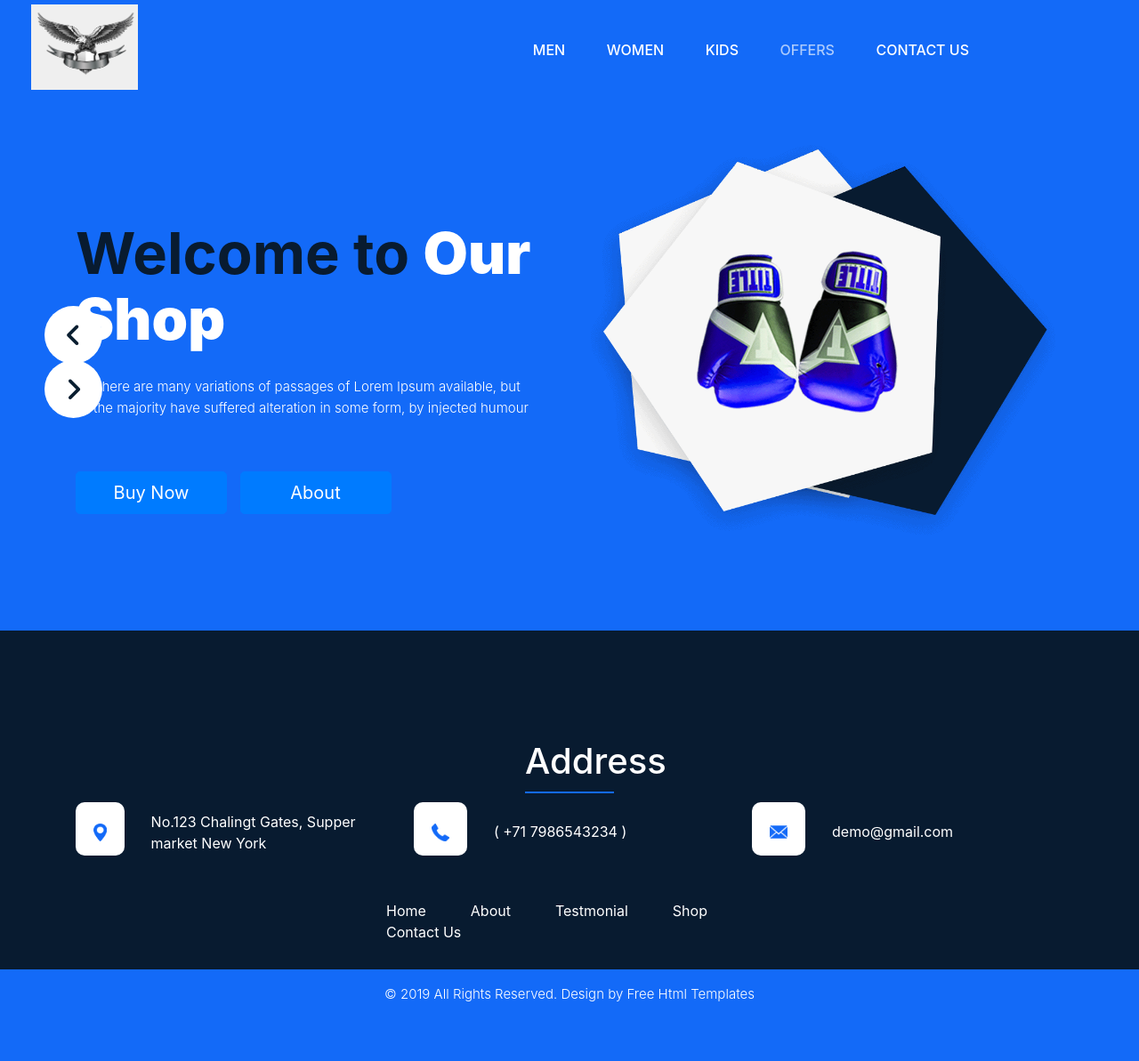
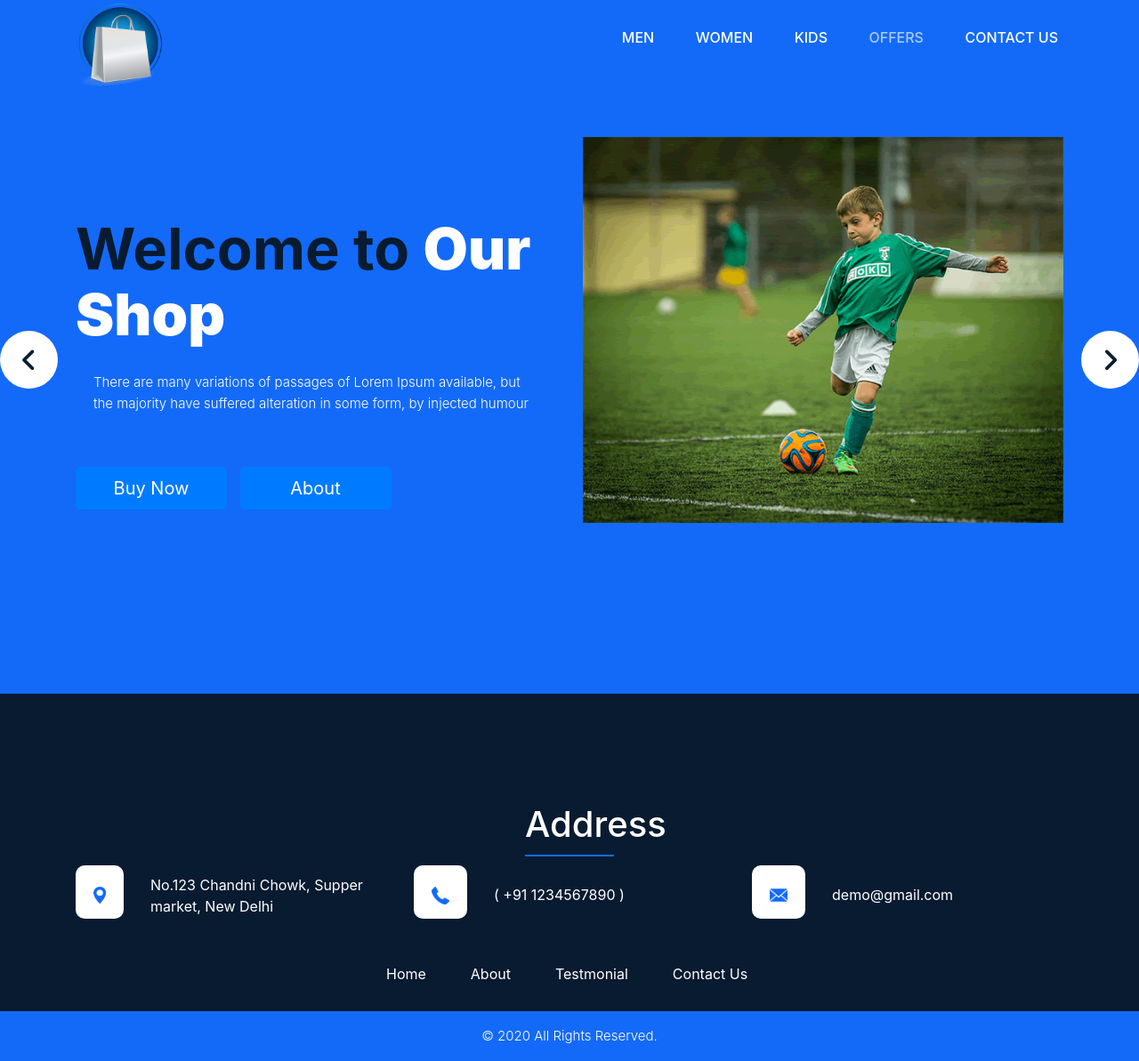
Before and after one commit to anuj-c/ecommerce, a PHP site: page / in a window 1280 px wide. Shown: the whole page at 89% size. Before the commit the page ends 1126 px from the top, so only its background shows below. Run offline with PHP 8.4, Linux system fonts and the light colour scheme; data that the repository does not hold is empty; some libraries are stand-ins or nearby versions.

Commit message:
index links not working

```diff
--- a/css/style.css
+++ b/css/style.css
@@ -39,6 +39,39 @@ body {
      line-height: 1.80857;
      font-weight: normal;
      overflow-x: hidden;
+}
+
+header.section{
+     background: #136af8;
+}
+
+section.slider div#main_slider{
+     height: 85vh;
+}
+
+.makeLight{
+     opacity: 0.3;
+}
+
+.headLogo{
+     height: 100px;
+     position: relative;
+}
+
+.headLogo button{
+     height: 100%;
+}
+.headLogo button img{
+     height: 100%;
+}
+.headLinks{
+     position: relative;
+}
+.headLinks nav{
+     position: absolute;
+     right: 0;
+     top: 50%;
+     transform: translateY(-50%);
 }
 
 a {
@@ -1063,7 +1096,7 @@ ul.top_icon li a {
 .main-menu ul {
      margin: 0;
      list-style-type: none;
-     margin-bottom: 10px;
+     /* margin-bottom: 10px; */
 }
 
 .main-menu ul>li {
@@ -2537,14 +2570,14 @@ button.btn.btn-primary,button.btn.btn-primary:hover,button.btn.btn-primary:focus
 
 #main_slider a.carousel-control-prev {
     position: absolute;
-    left: 50px;
+    /* left: 50px; */
     top: 40%;
 }
 
 #main_slider a.carousel-control-next {
     position: absolute;
-    left: 50px;
-    top: 50%;
+    /* left: 50px; */
+    top: 40%;
 }
 
 #main_slider .carousel-control-prev:hover,
--- a/index.php
+++ b/index.php
@@ -11,7 +11,7 @@ if (!isset($_SESSION['showall-table'])) {
 
 require "templates/views/testheader.php";
 ?>
-    <section>
+    <section class="slider">
         <div id="main_slider" class="section carousel slide banner-main" data-ride="carousel">
             <ol class="carousel-indicators">
                 <li data-target="#main_slider" data-slide-to="0" class="active"></li>
@@ -27,12 +27,31 @@ require "templates/views/testheader.php";
                                     <h1>Welcome to <strong class="color">Our Shop</strong></h1>
                                     <p>There are many variations of passages of Lorem Ipsum available, but the majority have suffered alteration in some form, by injected humour</p>
                                     <a class="btn btn-lg btn-primary" href="#" role="button">Buy Now</a>
-                                    <a class="btn btn-lg btn-primary" href="about.html" role="button">About </a>
+                                    <a class="btn btn-lg btn-primary" href="#" role="button">About </a>
                                 </div>
                             </div>
                             <div class="col-xl-6 col-lg-6 col-md-6 col-sm-12">
                                 <div class="img-box">
-                                    <figure><img src="img/boksing-gloves.png" alt="img" /></figure>
+                                    <figure><img src="images/child-image.png" alt="img" /></figure>
+                                </div>
+                            </div>
+                        </div>
+                    </div>
+                </div>
+                <div class="carousel-item">
+                    <div class="container" style="margin-top: -100px;">
+                        <div class="row marginii">
+                            <div class="col-xl-6 col-lg-6 col-md-6 col-sm-12">
+                                <div class="carousel-caption ">
+                                    <h1>Holiday Season <strong class="color">is here</strong></h1>
+                                    <p>There are many variations of passages of Lorem Ipsum available, but the majority have suffered alteration in some form, by injected humour</p>
+                                    <a class="btn btn-lg btn-primary" href="#" role="button">Buy Now</a>
+                                    <a class="btn btn-lg btn-primary" href="#" role="button">About</a>
+                                </div>
+                            </div>
+                            <div class="col-xl-6 col-lg-6 col-md-6 col-sm-12">
+                                <div class="img-box ">
+                                    <figure><img src="images/t-shirt.png" alt="img" /></figure>
                                 </div>
                             </div>
                         </div>
@@ -46,26 +65,7 @@ require "templates/views/testheader.php";
                                     <h1>Welcome to <strong class="color">Our Shop</strong></h1>
                                     <p>There are many variations of passages of Lorem Ipsum available, but the majority have suffered alteration in some form, by injected humour</p>
                                     <a class="btn btn-lg btn-primary" href="#" role="button">Buy Now</a>
-                                    <a class="btn btn-lg btn-primary" href="about.html" role="button">About</a>
-                                </div>
-                            </div>
-                            <div class="col-xl-6 col-lg-6 col-md-6 col-sm-12">
-                                <div class="img-box ">
-                                    <figure><img src="img/boksing-gloves.png" alt="img" /></figure>
-                                </div>
-                            </div>
-                        </div>
-                    </div>
-                </div>
-                <div class="carousel-item">
-                    <div class="container" style="margin-top: -100px;">
-                        <div class="row marginii">
-                            <div class="col-xl-6 col-lg-6 col-md-6 col-sm-12">
-                                <div class="carousel-caption ">
-                                    <h1>Welcome to <strong class="color">Our Shop</strong></h1>
-                                    <p>There are many variations of passages of Lorem Ipsum available, but the majority have suffered alteration in some form, by injected humour</p>
-                                    <a class="btn btn-lg btn-primary" href="#" role="button">Buy Now</a>
-                                    <a class="btn btn-lg btn-primary" href="about.html" role="button">About</a>
+                                    <a class="btn btn-lg btn-primary" href="#" role="button">About</a>
                                 </div>
                             </div>
                             <div class="col-xl-6 col-lg-6 col-md-6 col-sm-12">
@@ -77,16 +77,16 @@ require "templates/views/testheader.php";
                     </div>
                 </div>
             </div>
-            <a class="carousel-control-prev" href="#main_slider" role="button" data-slide="prev">
+            <a class="carousel-control-prev makeLight" href="#main_slider" role="button" data-slide="prev">
                 <i class='fa fa-angle-left'></i></a>
-            <a class="carousel-control-next" href="#main_slider" role="button" data-slide="next">
+            <a class="carousel-control-next makeLight" href="#main_slider" role="button" data-slide="next">
                 <i class='fa fa-angle-right'></i>
             </a>
         </div>
     </section>
     <form action="upload/nav.php" method="POST">
         <?php for ($i = 0; $i < $tables->num_rows; $i++) {
-            $categ = $conn->query("SELECT image,title,price FROM " . $table[$i][1] . " ORDER BY time LIMIT 6"); ?>
+            $categ = $conn->query("SELECT id,image,title,price FROM " . $table[$i][1] . " ORDER BY time LIMIT 6"); ?>
             <div id="plant" class="section product">
                 <div class="container">
                     <div class="row">
--- a/templates/views/testfooter.php
+++ b/templates/views/testfooter.php
@@ -14,13 +14,13 @@
             <div class="col-sm-12 col-md-12 col-lg-4">
                <div class="site_info">
                   <span class="info_icon"><img src="images/map-icon.png" /></span>
-                  <span style="margin-top: 10px;">No.123 Chalingt Gates, Supper market New York</span>
+                  <span style="margin-top: 10px;">No.123 Chandni Chowk, Supper market, New Delhi</span>
                </div>
             </div>
             <div class="col-sm-12 col-md-12 col-lg-4">
                <div class="site_info">
                   <span class="info_icon"><img src="images/phone-icon.png" /></span>
-                  <span style="margin-top: 21px;">( +71 7986543234 )</span>
+                  <span style="margin-top: 21px;">( +91 1234567890 )</span>
                </div>
             </div>
             <div class="col-sm-12 col-md-12 col-lg-4">
@@ -38,7 +38,6 @@
             <li class="active"><a href="#">Home</a></li>
             <li><a href="about.html">About</a></li>
             <li><a href="testmonial.html">Testmonial</a></li>
-            <li><a href="clients.html">Shop</a></li>
             <li><a href="contact.html">Contact Us</a></li>
          </ul>
       </div>
@@ -50,7 +49,7 @@
 <!-- footer start-->
 <div id="plant" class="footer layout_padding pt-3">
    <div class="container">
-      <p>© 2019 All Rights Reserved. Design by<a href="https://html.design/"> Free Html Templates</a></p>
+      <p>© 2020 All Rights Reserved.</p>
    </div>
 </div>
 
--- a/templates/views/testheader.php
+++ b/templates/views/testheader.php
@@ -9,7 +9,7 @@
     <meta name="viewport" content="width=device-width, initial-scale=1">
     <meta name="viewport" content="initial-scale=1, maximum-scale=1">
     <!-- site metas -->
-    <title>Sock</title>
+    <title>Ecommerce</title>
     <meta name="keywords" content="">
     <meta name="description" content="">
     <meta name="author" content="">
@@ -54,20 +54,12 @@
     <header class="section">
         <!-- header inner -->
         <form action="upload/nav.php" method="POST">
-            <div class="header_main">
-                <div class="header_main">
             <div class="container">
                 <div class="row">
-                            <div class="col-xl-3 col-lg-3 col-md-3 col-sm-3 col logo_section" style="margin-left: -50px;margin-top: -35px;margin-right: 100px;max-width: 150px;">
-                                <div class="full">
-                                    <div class="center-desk">
-                                        <div class="logo"> <button name="back-index" value="home"><img src="img/logo.png" alt="#"></button> </div>
+                    <div class="col-xl-3 col-lg-3 col-md-3 col-sm-3 col headLogo">
+                        <button name="back-index" value="home" style="background: transparent;"><img src="img/logo.png" alt="#"></button>
                     </div>
-                                </div>
-                            </div>
-                            <div class="col-xl-9 col-lg-9 col-md-9 col-sm-9">
-                                <div class="menu-area">
-                                    <div class="limit-box">
+                    <div class="col-xl-9 col-lg-9 col-md-9 col-sm-9 headLinks">
                         <nav class="main-menu">
                             <ul class="menu-area-main">
                                 <li> <button class="nav-link btn" value="mens" name="showall">Men</button> </li>
@@ -80,10 +72,6 @@
                     </div>
                 </div>
             </div>
-                        </div>
-                    </div>
-                </div>
-            </div>
         </form>
         <!-- end header inner -->
     </header>
```
Also changed, not shown: images/basketball.png (deleted), images/boll_bg.png (deleted), images/contact-banner.png (deleted), images/game.png (deleted), images/john-image.png (deleted), images/logo.png, img/Hanger.jpg (deleted), img/logo.png. Lines whose indentation alone changed are shown as unchanged.
